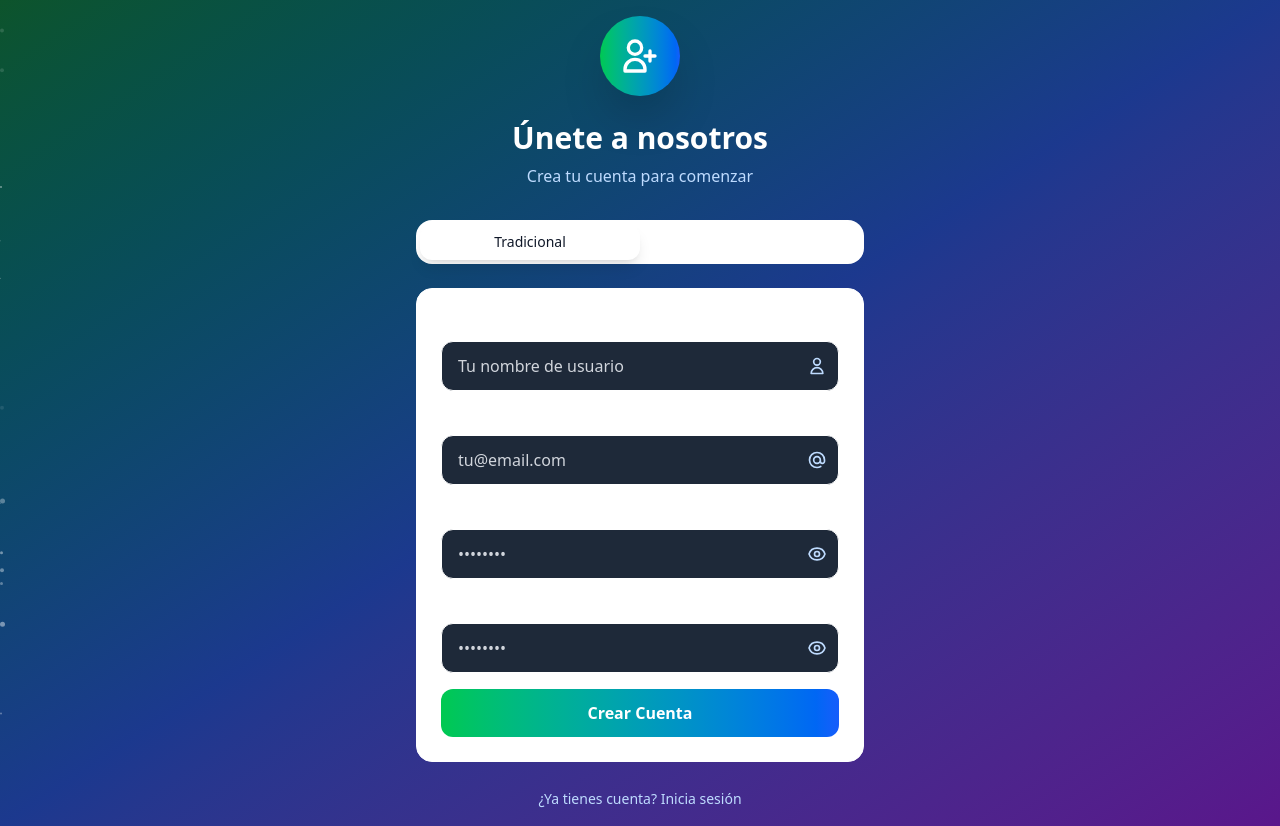
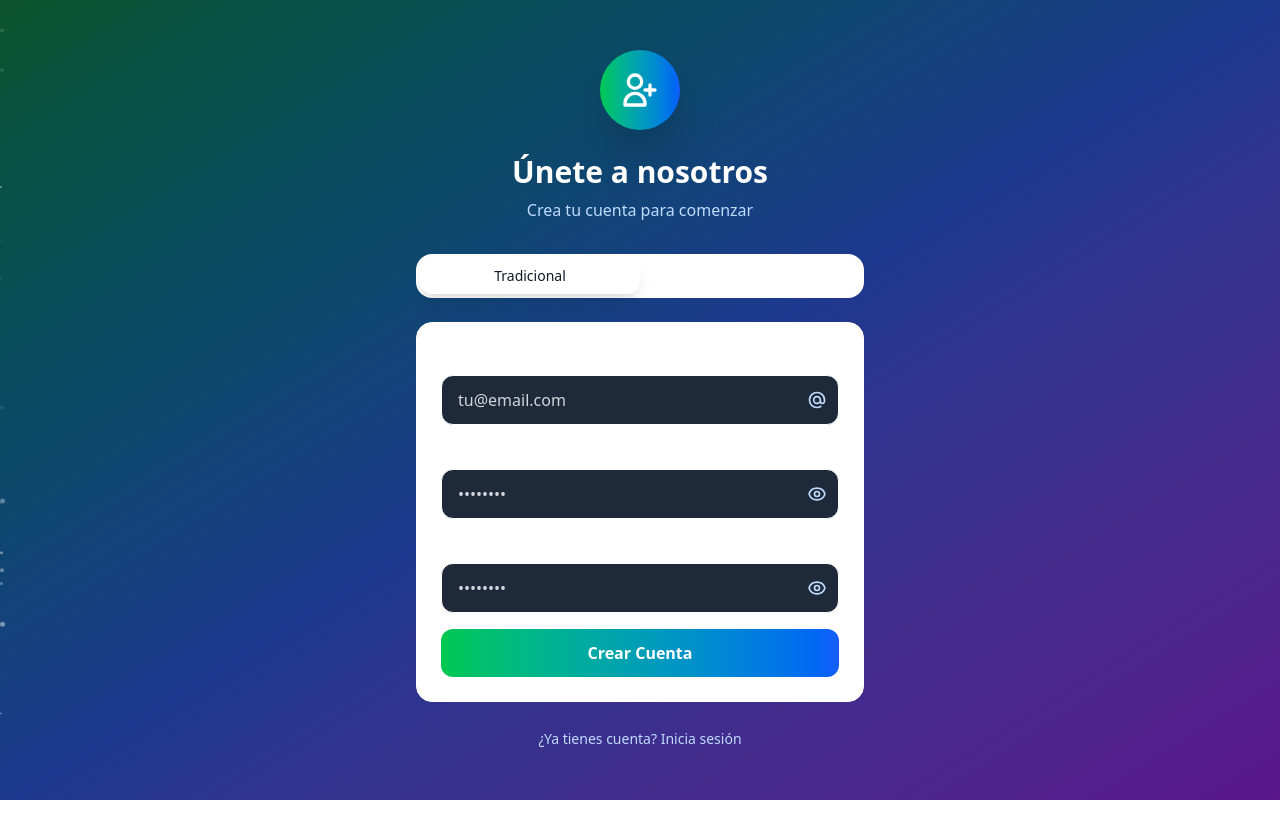
Before and after one commit to ferblanco75/ia-next, a Next.js app: page /register in a window 1280 px wide. After the commit the page ends 800 px from the top, so only its background shows below. Built offline with nearby package versions, Linux system fonts and the light colour scheme.

Commit message:
elimino input de username del register

```diff
--- a/src/app/api/auth/register/route.js
+++ b/src/app/api/auth/register/route.js
@@ -2,10 +2,10 @@ import { createUser, getUserByEmail } from '../../../../lib/auth.js';
 
 export async function POST(request) {
   try {
-    const { email, password, username } = await request.json();
+    const { email, password } = await request.json();
 
-    if (!username || !email || !password) {
-      return Response.json({ error: "Nombre de usuario, email y contraseña son requeridos" }, { status: 400 });
+    if (!email || !password) {
+      return Response.json({ error: "Email y contraseña son requeridos" }, { status: 400 });
     }
 
     if (password.length < 6) {
@@ -19,7 +19,7 @@ export async function POST(request) {
     }
 
     // Crear el usuario
-    const user = await createUser(username, email, password);
+    const user = await createUser(null, email, password);
 
     // No devolver la contraseña
     const { password: _, ...userWithoutPassword } = user;
--- a/src/components/DynamicRegister.js
+++ b/src/components/DynamicRegister.js
@@ -6,7 +6,6 @@ import FaceAuth from './FaceAuth';
 
 const DynamicRegister = () => {
   const [formData, setFormData] = useState({
-    username: '',
     email: '',
     password: '',
     confirmPassword: '',
@@ -73,7 +72,6 @@ const DynamicRegister = () => {
           'Content-Type': 'application/json',
         },
         body: JSON.stringify({
-          username: formData.username,
           email: formData.email,
           password: formData.password
         }),
@@ -223,29 +221,6 @@ const DynamicRegister = () => {
                 className="bg-white bg-opacity-10 backdrop-blur-lg rounded-2xl p-6 border border-white border-opacity-20"
               >
                 <div className="space-y-4">
-                  {/* Username */}
-                  <div>
-                    <label className="block text-white text-sm font-medium mb-2">
-                      Nombre de usuario
-                    </label>
-                    <div className="relative">
-                      <input
-                        type="text"
-                        name="username"
-                        value={formData.username}
-                        onChange={handleInputChange}
-                        className="w-full px-4 py-3 bg-gray-800 bg-opacity-80 border border-white border-opacity-30 rounded-xl text-white placeholder-gray-300 focus:outline-none focus:ring-2 focus:ring-green-400 focus:border-transparent transition-all duration-200"
-                        placeholder="Tu nombre de usuario"
-                        required
-                      />
-                      <div className="absolute inset-y-0 right-0 pr-3 flex items-center">
-                        <svg className="w-5 h-5 text-blue-200" fill="none" stroke="currentColor" viewBox="0 0 24 24">
-                          <path strokeLinecap="round" strokeLinejoin="round" strokeWidth={2} d="M16 7a4 4 0 11-8 0 4 4 0 018 0zM12 14a7 7 0 00-7 7h14a7 7 0 00-7-7z" />
-                        </svg>
-                      </div>
-                    </div>
-                  </div>
-
                   {/* Email */}
                   <div>
                     <label className="block text-white text-sm font-medium mb-2">
@@ -373,7 +348,7 @@ const DynamicRegister = () => {
                     onSubmit={e => {
                       e.preventDefault();
                       // Validación básica
-                      if (!formData.username || !formData.email || !formData.password) {
+                      if (!formData.email || !formData.password) {
                         setError('Todos los campos son requeridos');
                         return;
                       }
@@ -386,26 +361,6 @@ const DynamicRegister = () => {
                     }}
                   >
                     <div className="space-y-4">
-                      {/* Username */}
-                      <div>
-                        <label className="block text-white text-sm font-medium mb-2">Nombre de usuario</label>
-                        <div className="relative">
-                          <input
-                            type="text"
-                            name="username"
-                            value={formData.username}
-                            onChange={handleInputChange}
-                            className="w-full px-4 py-3 bg-gray-800 bg-opacity-80 border border-white border-opacity-30 rounded-xl text-white placeholder-gray-300 focus:outline-none focus:ring-2 focus:ring-green-400 focus:border-transparent transition-all duration-200"
-                            placeholder="Tu nombre de usuario"
-                            required
-                          />
-                          <div className="absolute inset-y-0 right-0 pr-3 flex items-center">
-                            <svg className="w-5 h-5 text-blue-200" fill="none" stroke="currentColor" viewBox="0 0 24 24">
-                              <path strokeLinecap="round" strokeLinejoin="round" strokeWidth={2} d="M16 7a4 4 0 11-8 0 4 4 0 018 0zM12 14a7 7 0 00-7 7h14a7 7 0 00-7-7z" />
-                            </svg>
-                          </div>
-                        </div>
-                      </div>
                       {/* Email */}
                       <div>
                         <label className="block text-white text-sm font-medium mb-2">Email</label>
@@ -472,7 +427,6 @@ const DynamicRegister = () => {
                     onSuccess={handleFaceAuthSuccess}
                     onError={handleFaceAuthError}
                     mode="register"
-                    username={formData.username}
                     email={formData.email}
                     password={formData.password}
                   />
```
